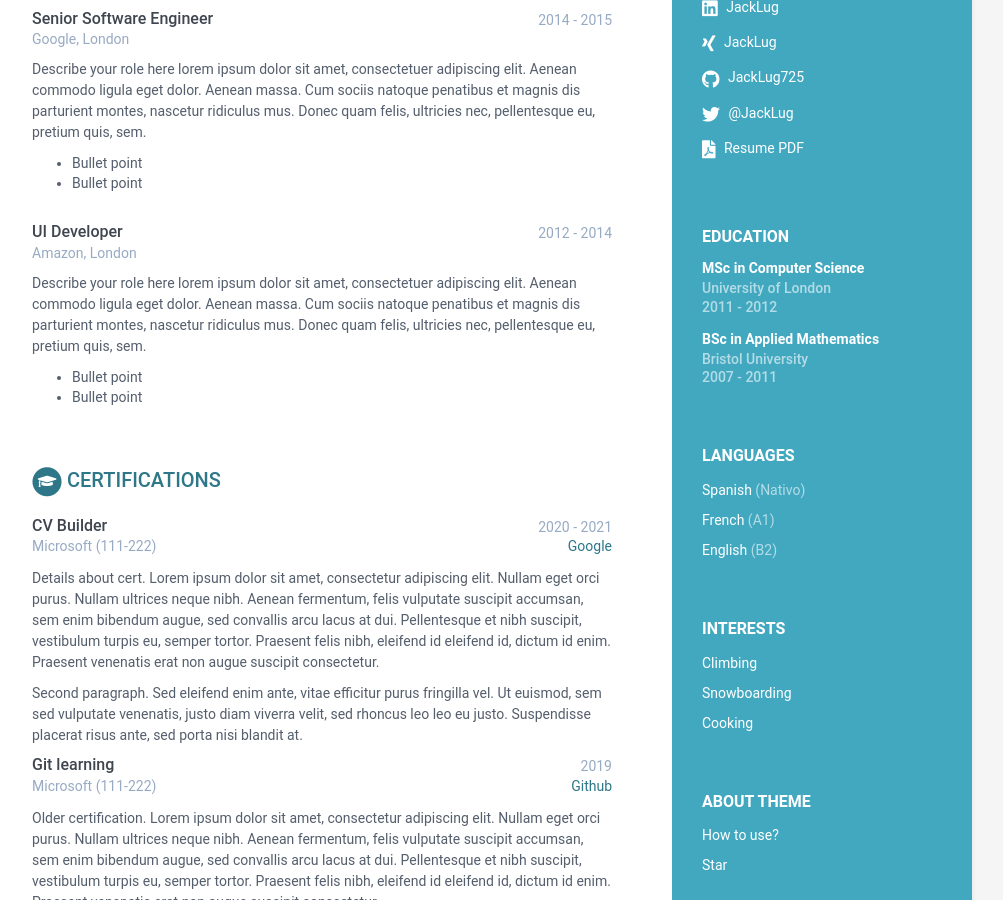
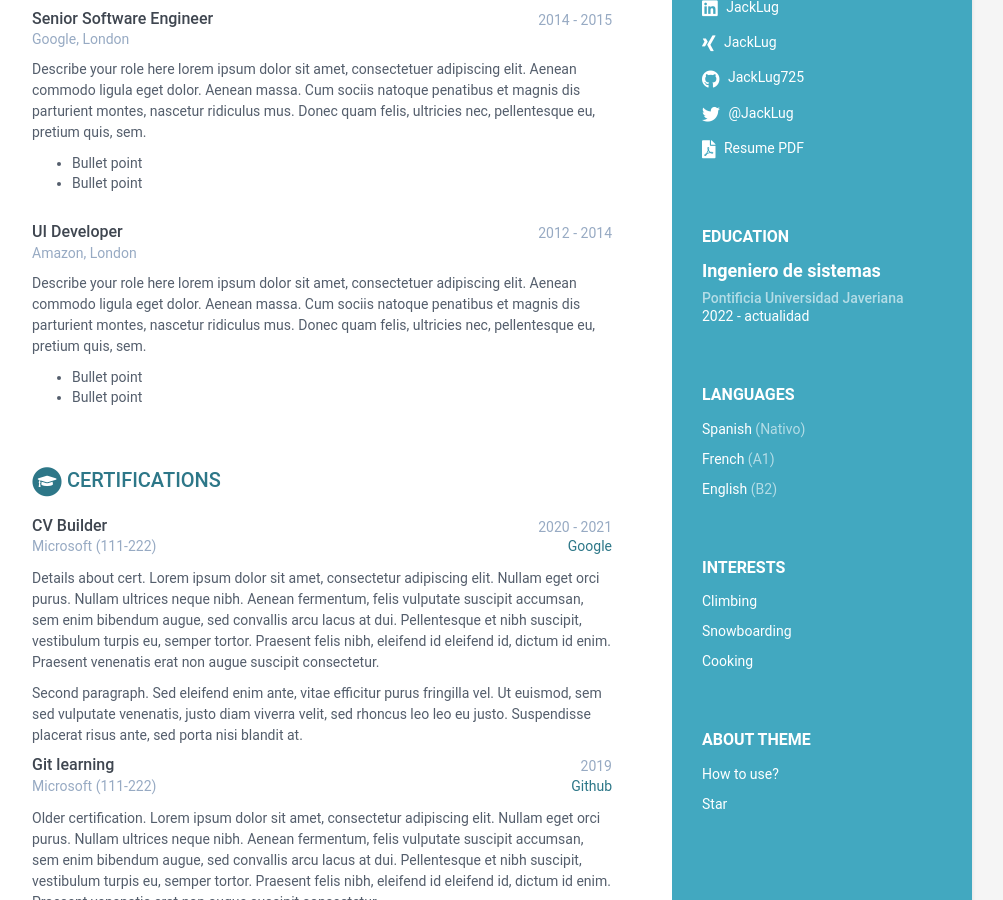
Before and after one commit to YosefhDyn01/pull-requests, a Jekyll site: the page built from index.html, in a window 1280 px wide and 900 px high, scrolled down 601 px. Shown: the whole window, without its empty margins (168-1171 px from the left). Built offline with Jekyll 4.4.1, drawn with Linux system fonts in a browser that asks for light colours.

Commit message:
Educacion

```diff
--- a/_data/data.yml
+++ b/_data/data.yml
@@ -66,28 +66,11 @@ career-profile:
 education:
     title: Education
     info:
-      - degree: MSc in Computer Science
-        university: University of London
-        time: 2011 - 2012
-        details: |
-          Describe your study here lorem ipsum dolor sit amet, consectetuer
-          adipiscing elit. Aenean commodo ligula eget dolor. Aenean massa. Cum
-          sociis natoque penatibus et magnis dis parturient montes, nascetur
-          ridiculus mus. Donec quam felis, ultricies nec, pellentesque eu,
-          pretium quis, sem.
-            - Bullet point
-            - Bullet point
-      - degree: BSc in Applied Mathematics
-        university: Bristol University
-        time: 2007 - 2011
-        details: |
-          Describe your study here lorem ipsum dolor sit amet, consectetuer
-          adipiscing elit. Aenean commodo ligula eget dolor. Aenean massa. Cum
-          sociis natoque penatibus et magnis dis parturient montes, nascetur
-          ridiculus mus. Donec quam felis, ultricies nec, pellentesque eu,
-          pretium quis, sem.
-            - Bullet point
-            - Bullet point
+      - degree: Ingeniero de sistemas
+        university: Pontificia Universidad Javeriana
+        time: 2022 - actualidad
+        details:
+         Estudiante de Ingeniería con énfasis en Inteligencia Artificial
 
 experiences:
     title: Experiences
--- a/_includes/education.html
+++ b/_includes/education.html
@@ -8,10 +8,10 @@
     </h2>
 
     {% for graduation in education.info %}
-    <div class="item">
-      <h4 class="degree">{{ graduation.degree }}</h4>
+    <div class="domestica">
+      <h4 class="introduccion a la IA con python">{{ graduation.degree }}</h4>
       <h5 class="meta">{{ graduation.university }}</h5>
-      <div class="time">{{ graduation.time }}</div>
+      <div class="2025">{{ graduation.time }}</div>
     </div><!--//item-->
     {% endfor %}
 
@@ -34,14 +34,14 @@
 
         <div class="upper-row">
           <h3 class="degree">{{ graduation.degree }}</h3>
-          <div class="time">{{ graduation.time }}</div>
+          <div class="2022- actualidad">{{ graduation.time }}</div>
         </div><!--//upper-row-->
 
-        <div class="university">{{ graduation.university }}</div>
+        <div class="Pontificia Univesidad Javeriana">{{ graduation.university }}</div>
       </div><!--//meta-->
 
       {% if graduation.details %}
-      <div class="details">
+      <div class="estudiante de ingenieria de sistemas con enfasis en IA">
         {{ graduation.details | markdownify }}
       </div><!--//details-->
       {% endif %}
```
